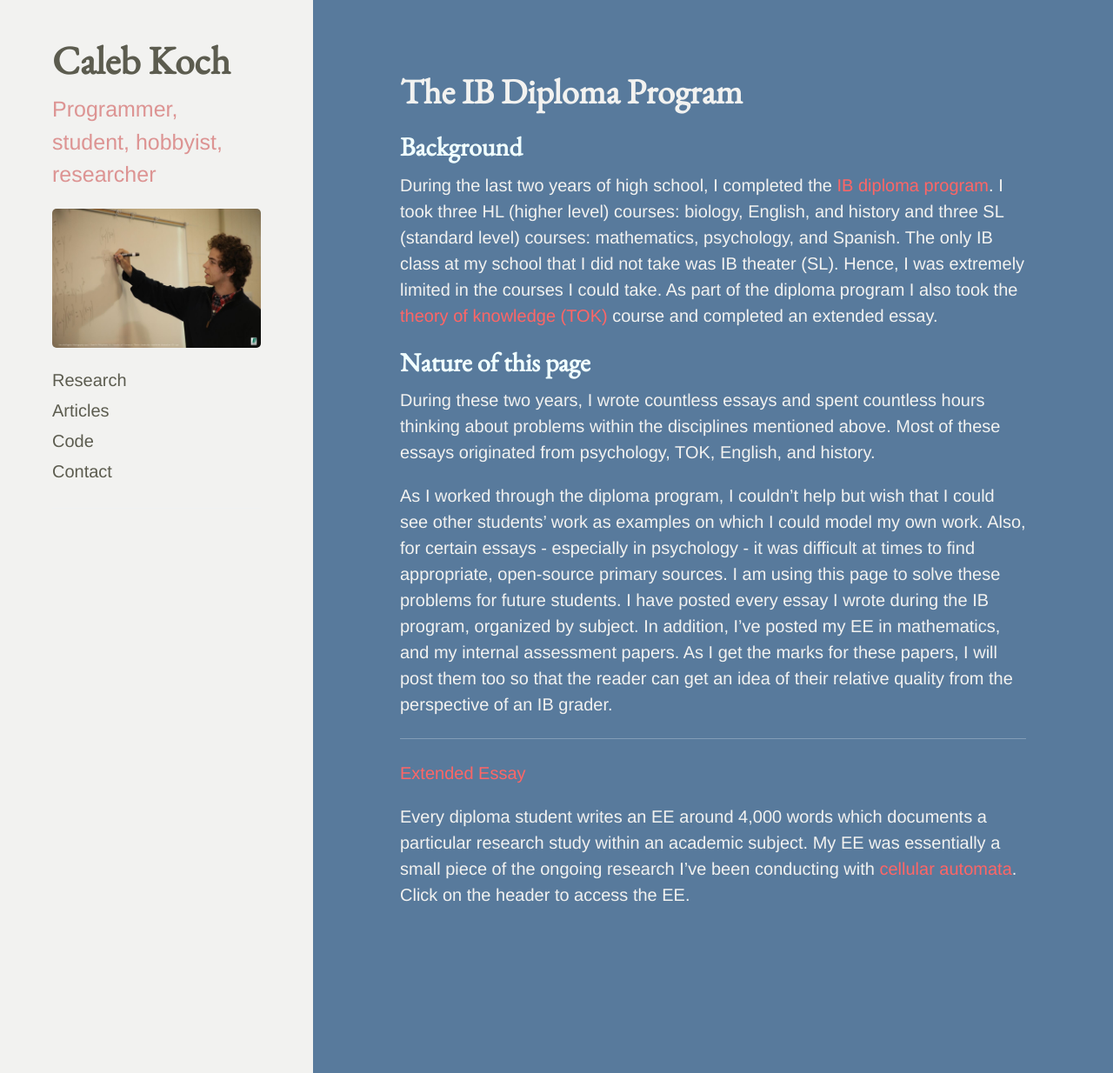
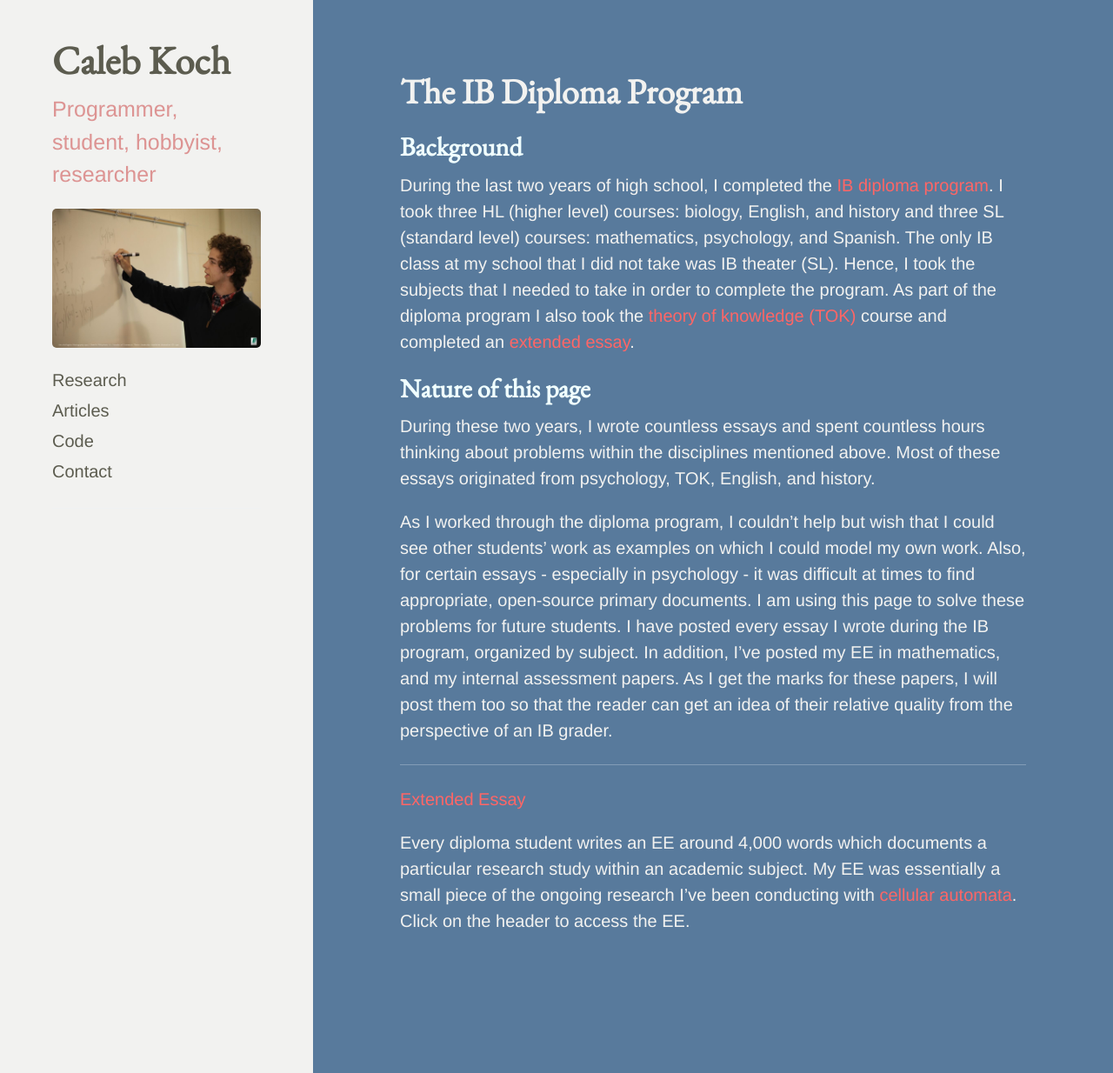
Before and after one commit to cakoch10/cakoch10.github.io, a Jekyll site: the page built from IB.md, in a window 1280 px wide and 1234 px high. Shown: the whole window at 87% size. Built offline with Jekyll 4.4.1, drawn with Linux system fonts in a browser that asks for light colours.

Commit message:
Update IB.md

```diff
--- a/IB.md
+++ b/IB.md
@@ -6,7 +6,7 @@
 <h2>Background</h2>
 
 <span style="color:#f2f2f0">
-During the last two years of high school, I completed the [IB diploma program](https://en.wikipedia.org/wiki/IB_Diploma_Programme). I took three HL (higher level) courses: biology, English, and history and three SL (standard level) courses: mathematics, psychology, and Spanish. The only IB class at my school that I did not take was IB theater (SL). Hence, I was extremely limited in the courses I could take. As part of the diploma program I also took the [theory of knowledge (TOK)](https://en.wikipedia.org/wiki/Theory_of_knowledge_(IB_course)) course and completed an extended essay.
+During the last two years of high school, I completed the [IB diploma program](https://en.wikipedia.org/wiki/IB_Diploma_Programme). I took three HL (higher level) courses: biology, English, and history and three SL (standard level) courses: mathematics, psychology, and Spanish. The only IB class at my school that I did not take was IB theater (SL). Hence, I took the subjects that I needed to take in order to complete the program. As part of the diploma program I also took the [theory of knowledge (TOK)](https://en.wikipedia.org/wiki/Theory_of_knowledge_(IB_course)) course and completed an [extended essay](https://en.wikipedia.org/wiki/Extended_essay).
 </span>
 
 <h2>Nature of this page</h2>
@@ -16,7 +16,7 @@
 </span>
 
 <span style="color:#f2f2f0">
-As I worked through the diploma program, I couldn't help but wish that I could see other students' work as examples on which I could model my own work. Also, for certain essays - especially in psychology - it was difficult at times to find appropriate, open-source primary sources. I am using this page to solve these problems for future students. I have posted every essay I wrote during the IB program, organized by subject. In addition, I've posted my EE in mathematics, and my internal assessment papers. As I get the marks for these papers, I will post them too so that the reader can get an idea of their relative quality from the perspective of an IB grader.
+As I worked through the diploma program, I couldn't help but wish that I could see other students' work as examples on which I could model my own work. Also, for certain essays - especially in psychology - it was difficult at times to find appropriate, open-source primary documents. I am using this page to solve these problems for future students. I have posted every essay I wrote during the IB program, organized by subject. In addition, I've posted my EE in mathematics, and my internal assessment papers. As I get the marks for these papers, I will post them too so that the reader can get an idea of their relative quality from the perspective of an IB grader.
 </span>
 
 --------------------------------------------------------------------------------
```
